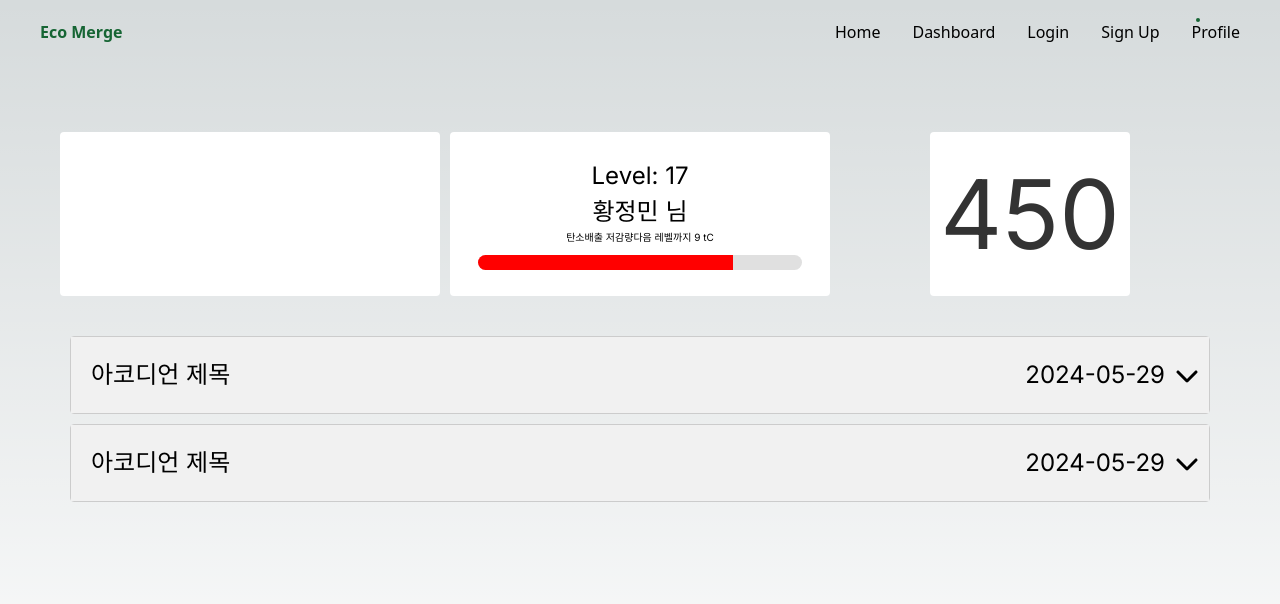
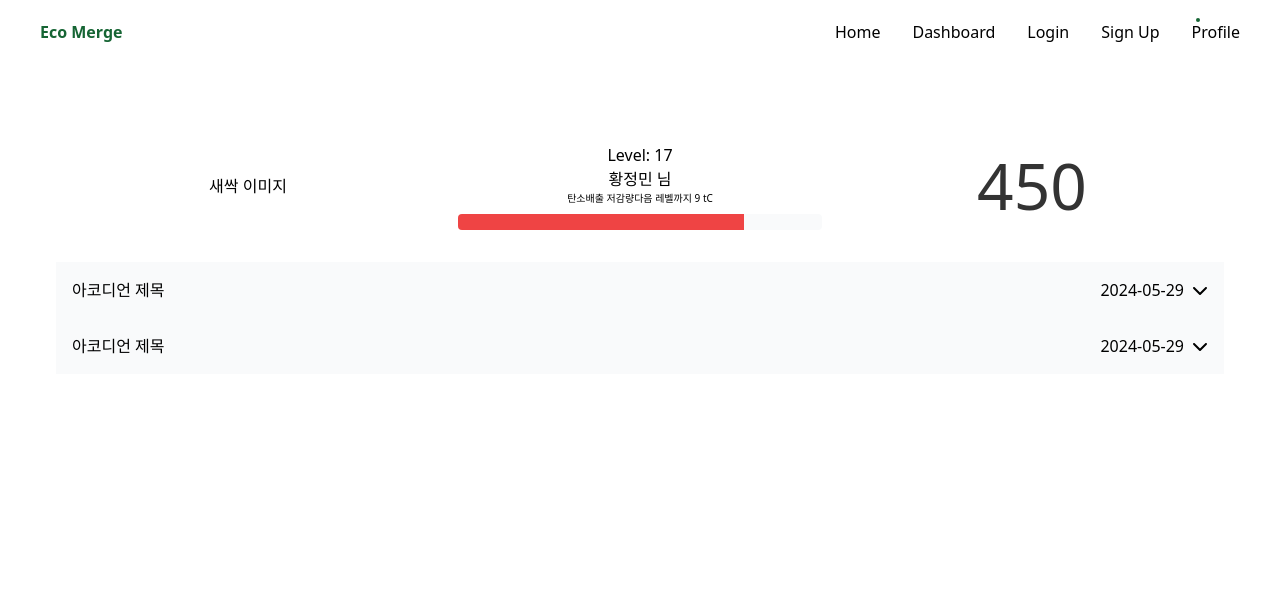
Before and after one commit to skkuse/2024spring_41class_team5, a Next.js app in the folder FE/: page /profile in a window 1280 px wide. Shown: the top 604 px of the page. Built offline with nearby package versions, Linux system fonts and the light colour scheme.

Commit message:
feat: migrate styled components to tailwindCSS

```diff
--- a/FE/package.json
+++ b/FE/package.json
@@ -18,10 +18,8 @@
     "monaco-editor": "^0.48.0",
     "next": "14.2.3",
     "react": "^18",
-    "react-dom": "^18",
-    "sass": "^1.77.2",
     "react-copy-to-clipboard": "^5.1.0",
-    "styled-components": "^6.1.11"
+    "react-dom": "^18"
   },
   "devDependencies": {
     "@types/node": "^20",
--- a/FE/src/app/globals.css
+++ b/FE/src/app/globals.css
@@ -2,30 +2,6 @@
 @tailwind components;
 @tailwind utilities;
 @import '/fonts/pretendard.css';
-
-:root {
-  --foreground-rgb: 0, 0, 0;
-  --background-start-rgb: 214, 219, 220;
-  --background-end-rgb: 255, 255, 255;
-}
-
-@media (prefers-color-scheme: dark) {
-  :root {
-    --foreground-rgb: 255, 255, 255;
-    --background-start-rgb: 0, 0, 0;
-    --background-end-rgb: 0, 0, 0;
-  }
-}
-
-body {
-  color: rgb(var(--foreground-rgb));
-  background: linear-gradient(
-      to bottom,
-      transparent,
-      rgb(var(--background-end-rgb))
-    )
-    rgb(var(--background-start-rgb));
-}
 
 @layer utilities {
   .text-balance {
@@ -33,16 +9,18 @@ body {
   }
 }
 
+/* globals.css */
+* {
+  @apply box-border;
+}
 
-
-/* globals.css */
 .grid-container {
   display: grid;
   grid-template-columns: repeat(3, 1fr);
   grid-template-rows: repeat(3, 1fr);
   gap: 10px;
   height: 300px; /* 그리드 컨테이너의 전체 높이 */
-  width: 600px;  /* 그리드 컨테이너의 전체 너비 */
+  width: 600px; /* 그리드 컨테이너의 전체 너비 */
 }
 
 .grid-item {
@@ -57,7 +35,7 @@ body {
 
 .large-cell {
   grid-column: 1 / span 3; /* 3개의 열을 차지 */
-  grid-row: 2 / span 2;    /* 2개의 행을 차지 */
+  grid-row: 2 / span 2; /* 2개의 행을 차지 */
 }
 
 #level {
@@ -69,7 +47,7 @@ body {
   text-align: left;
 }
 
-#userIcon{
+#userIcon {
   font-family: 'Poppins' sans-serif;
   box-sizing: border-box;
   padding: 10px;
@@ -78,7 +56,7 @@ body {
   background: #fff;
 }
 
-#userInfo{
+#userInfo {
   font-family: 'Poppins' sans-serif;
   box-sizing: border-box;
   padding: 10px;
@@ -112,21 +90,21 @@ body {
   color: black;
 }
 
-.default_css{
+.default_css {
   margin: 0;
   padding: 0;
   font-family: 'Poppins' sans-serif;
   box-sizing: border-box;
 }
 
-#accordian{
+#accordian {
   margin: 100px auto;
   width: 600px;
   display: flex;
   flex-direction: column;
 }
 
-#accordion li{
+#accordion li {
   list-style: none;
   width: 100%;
   margin-bottom: 10px;
@@ -135,7 +113,7 @@ body {
   border-radius: 4px;
 }
 
-#accordion li label{
+#accordion li label {
   padding: 10px;
   display: flex;
   align-items: center;
@@ -146,17 +124,17 @@ body {
   color: #c20000;
 }
 
-#accordion li label span{
+#accordion li label span {
   transform: rotate(90deg);
   font-size: 22px;
   color: #333;
 }
 
-#accordion label + input[type="radio"]{
+#accordion label + input[type='radio'] {
   display: none;
 }
 
-#accordion .content{
+#accordion .content {
   padding: 0 10px;
   line-height: 26px;
   max-height: 0;
@@ -164,6 +142,6 @@ body {
   transition: max-height 0.5s;
 }
 
-#accordion label + input[type="radio"]:checked + .content{
+#accordion label + input[type='radio']:checked + .content {
   max-height: 400px;
 }
--- a/FE/src/app/profile/_components/Accordion.tsx
+++ b/FE/src/app/profile/_components/Accordion.tsx
@@ -1,82 +1,7 @@
-import React, { useState } from 'react'
-import styled from 'styled-components'
+import { useState } from 'react'
 import { CopyToClipboard } from 'react-copy-to-clipboard'
 import { FontAwesomeIcon } from '@fortawesome/react-fontawesome'
-import { faChevronDown, faCopy } from '@fortawesome/free-solid-svg-icons'
-
-const AccordionContainer = styled.div`
-  width: 100%;
-  border: 1px solid #ccc;
-  border-radius: 4px;
-  margin-top: 10px;
-`
-
-const AccordionHeader = styled.div`
-  background-color: #f1f1f1;
-  padding: 10px;
-  cursor: pointer;
-  user-select: none;
-  display: flex;
-  justify-content: space-between;
-  align-items: center;
-  color: black;
-`
-
-const HeaderContent = styled.div`
-  display: flex;
-  justify-content: space-between;
-  width: 100%;
-`
-
-const AccordionContent = styled.div<{ isOpen: boolean }>`
-  max-height: ${({ isOpen }) => (isOpen ? '1000px' : '0')};
-  overflow: hidden;
-  transition: max-height 0.8s ease;
-  background-color: white;
-  color: black;
-`
-
-const AccordionDetails = styled.div`
-  padding: 10px;
-  border-top: 1px solid #ccc;
-  background-color: #f9f9f9;
-  color: black;
-`
-
-const CodeEditor = styled.pre`
-  padding: 20px;
-  border-top: 1px solid #ccc;
-  background-color: #f5f5f5;
-  white-space: pre-wrap;
-  position: relative;
-`
-
-const CopyButton = styled.button`
-  position: absolute;
-  top: 10px;
-  right: 10px;
-`
-
-const InfoTable = styled.div`
-  display: grid;
-  grid-template-columns: repeat(5, 1fr);
-  gap: 1px;
-  margin-bottom: 5px;
-  background-color: #ccc;
-  border: 1px solid #ccc;
-  border-radius: 4px;
-`
-
-const InfoRow = styled.div`
-  display: contents;
-`
-
-const InfoCell = styled.div`
-  padding: 10px;
-  background-color: #f7f7f7;
-  text-align: center;
-  border: 1px solid #ccc;
-`
+import { faChevronDown, faChevronUp, faCopy } from '@fortawesome/free-solid-svg-icons'
 
 interface AccordionProps {
   title: string
@@ -85,7 +10,7 @@ interface AccordionProps {
   code: string
 }
 
-const Accordion: React.FC<AccordionProps> = ({ title, date, details, code }) => {
+const Accordion = ({ title, date, details, code }: AccordionProps) => {
   const [isOpen, setIsOpen] = useState(false)
 
   const toggleAccordion = () => {
@@ -96,43 +21,48 @@ const Accordion: React.FC<AccordionProps> = ({ title, date, details, code }) =>
   const detailsArray = details.split(' ')
 
   return (
-    <AccordionContainer>
-      <AccordionHeader onClick={toggleAccordion}>
-        <HeaderContent>
-          <span style={{ margin: 10 }}>{title}</span>
-          <span style={{ margin: 10 }}>{date}</span>
-        </HeaderContent>
-        <FontAwesomeIcon icon={faChevronDown} />
-      </AccordionHeader>
-      <AccordionContent isOpen={isOpen}>
-        <AccordionDetails>
-          <InfoTable>
-            <InfoRow>
-              <InfoCell>아코디언 이름</InfoCell>
-              <InfoCell>날짜</InfoCell>
-              <InfoCell>기존 탄소배출량</InfoCell>
-              <InfoCell>변화된 탄소배출량</InfoCell>
-              <InfoCell>탄소배출량 변화량</InfoCell>
-            </InfoRow>
-            <InfoRow>
-              <InfoCell>{detailsArray[0]}</InfoCell>
-              <InfoCell>{detailsArray[1]}</InfoCell>
-              <InfoCell>{detailsArray[2]}</InfoCell>
-              <InfoCell>{detailsArray[4]}</InfoCell>
-              <InfoCell>{detailsArray[6]}</InfoCell>
-            </InfoRow>
-          </InfoTable>
-        </AccordionDetails>
-        <CodeEditor>
-          <CopyToClipboard text={code}>
-            <CopyButton>
-              <FontAwesomeIcon icon={faCopy} style={{ marginRight: 5 }} />
-            </CopyButton>
-          </CopyToClipboard>
-          {code}
-        </CodeEditor>
-      </AccordionContent>
-    </AccordionContainer>
+    <div className="w-full p-2 bg-gray-50 transition-all">
+      <div
+        className="flex items-center justify-between p-2 select-none cursor-pointer"
+        onClick={toggleAccordion}
+      >
+        <span>{title}</span>
+        <div className="flex gap-2 items-center">
+          <span>{date}</span>
+          <FontAwesomeIcon className="w-4 h-4" icon={isOpen ? faChevronUp : faChevronDown} />
+        </div>
+      </div>
+      <div className={`flex flex-col gap-2 overflow-hidden ${isOpen ? 'h-full' : 'h-0'}`}>
+        <table className="p-2 table-auto text-center border-collapse border-spacing-2">
+          <thead>
+            <tr>
+              <th>아코디언 이름</th>
+              <th>날짜</th>
+              <th>기존 탄소배출량</th>
+              <th>변화된 탄소배출량</th>
+              <th>탄소배출량 변화량</th>
+            </tr>
+          </thead>
+          <tbody>
+            <tr>
+              <td>{detailsArray[0]}</td>
+              <td>{detailsArray[1]}</td>
+              <td>{detailsArray[2]}</td>
+              <td>{detailsArray[4]}</td>
+              <td>{detailsArray[6]}</td>
+            </tr>
+          </tbody>
+        </table>
+        <div className="relative p-2 flex whitespace-pre-wrap">
+          <div className="absolute top-2 right-2">
+            <CopyToClipboard text={code}>
+              <FontAwesomeIcon className="w-4 h-4" icon={faCopy} />
+            </CopyToClipboard>
+          </div>
+          <div className="flex-1">{code}</div>
+        </div>
+      </div>
+    </div>
   )
 }
 
--- a/FE/src/app/profile/_components/ProgressBar.tsx
+++ b/FE/src/app/profile/_components/ProgressBar.tsx
@@ -1,29 +1,7 @@
-import styled from 'styled-components';
+const ProgressBar = ({ dealt }) => (
+  <div className="w-full mt-2 h-4 overflow-hidden rounded bg-gray-50">
+    <div className="h-full bg-red-500 transition-all" style={{ width: `${dealt}%` }} />
+  </div>
+)
 
-const Progress = styled.div`
-  width: 90%;
-  height: 15px;
-  background-color: #e0e0e0;
-  border-radius: 10px;
-  overflow: hidden;
-  margin-top: 10px;
-`;
-
-const Dealt = styled.div<{ dealt: number }>`
-  background-color: ${(props) => props.theme.redColor || 'red'};
-  width: ${(props) => props.dealt}%;
-  height: 100%;
-  transition: width 0.3s ease-in-out;
-`;
-
-interface ProgressBarProps {
-  dealt: number;
-}
-
-const ProgressBar: React.FC<ProgressBarProps> = ({ dealt }) => (
-  <Progress>
-    <Dealt dealt={dealt} />
-  </Progress>
-);
-
-export default ProgressBar;
+export default ProgressBar
--- a/FE/src/app/profile/page.tsx
+++ b/FE/src/app/profile/page.tsx
@@ -1,68 +1,9 @@
 'use client' // 클라이언트 컴포넌트로 지정
 
-import React, { useEffect, useState } from 'react'
-import { Inter } from 'next/font/google'
+import { useEffect, useState } from 'react'
 import ProgressBar from './_components/ProgressBar'
 import Accordion from './_components/Accordion'
-import styled, { ThemeProvider } from 'styled-components'
 import '../globals.css'
-
-const inter = Inter({ subsets: ['latin'] })
-
-const GridContainer = styled.div`
-  display: grid;
-  grid-template-columns: repeat(3, 1fr);
-  grid-template-rows: auto;
-  gap: 10px;
-  margin: 20px 20px; /* 양 옆에 20px 마진 추가 */
-`
-
-const GridItem = styled.div`
-  display: flex;
-  justify-content: center;
-  align-items: center;
-  font-size: 24px;
-  color: white;
-  flex-direction: column; /* 세로 정렬을 위해 추가 */
-`
-
-const FlexContainer = styled.div`
-  display: flex;
-  justify-content: space-between;
-  width: 100%;
-`
-
-const LeftAlignedText = styled.div`
-  text-align: left; /* 텍스트를 왼쪽으로 정렬 */
-`
-
-const RightAlignedText = styled.div`
-  text-align: right; /* 텍스트를 오른쪽으로 정렬 */
-`
-
-const theme = {
-  redColor: 'red',
-}
-
-const InfoTable = styled.div`
-  display: grid;
-  grid-template-columns: repeat(2, 1fr);
-  gap: 10px;
-  margin-bottom: 20px;
-  padding: 10px;
-  background-color: #f7f7f7;
-  border: 1px solid #ccc;
-  border-radius: 4px;
-`
-
-const InfoRow = styled.div`
-  display: flex;
-  justify-content: space-between;
-`
-
-const InfoCell = styled.div`
-  padding: 5px 10px;
-`
 
 const getNextLevelExperience = (lev: number): number => {
   return Math.floor(100 * Math.pow(1.1, lev - 1)) // 경험치 요구량을 점차 증가시키는 공식
@@ -121,23 +62,20 @@ export default function Home() {
   const neededCarbonReduction = Math.floor(neededForNextLevel) // 필요한 경험치를 탄소 배출량으로 변환
 
   return (
-    <ThemeProvider theme={theme}>
-      <div className={inter.className}>
-        <GridContainer>
-          <GridItem id="userIcon" style={{}}>
+    <main>
+      <section className="grid grid-cols-3 gap-2 m-4">
+        <div className="flex flex-col items-center justify-center" id="userIcon">
           새싹 이미지
-          </GridItem>
+        </div>
 
-          <GridItem id="userInfo" style={{}}>
+        <div className="flex flex-col items-center justify-center" id="userInfo">
           <div id="level">Level: {level}</div>
-            <div id="username" style={{ textAlign: 'left', color: 'black' }}>
-              {username} 님
+          <div id="username">{username} 님</div>
+          <div id="progessBarName">
+            <div className="flex justify-between w-full">
+              <div className="text-left">탄소배출 저감량</div>
+              <div className="text-right">다음 레벨까지 {neededCarbonReduction} tC</div>
             </div>
-            <div id="progessBarName">
-              <FlexContainer>
-                <LeftAlignedText>탄소배출 저감량</LeftAlignedText>
-                <RightAlignedText>다음 레벨까지 {neededCarbonReduction} tC</RightAlignedText>
-              </FlexContainer>
           </div>
           <ProgressBar
             dealt={
@@ -146,15 +84,15 @@ export default function Home() {
               100
             }
           />
-          </GridItem>
+        </div>
 
-          <GridItem id="carbonEmission" style={{}}>
+        <div className="flex flex-col items-center justify-center" id="carbonEmission">
           <div className="counter" id="counter">
             {counter}
           </div>
-          </GridItem>
+        </div>
 
-          <GridItem className="large-cell" id="history" style={{ padding: '10px' }}>
+        <div className="flex flex-col items-center justify-center large-cell" id="history">
           <Accordion
             title="아코디언 제목"
             date="2024-05-29"
@@ -173,9 +111,8 @@ export default function Home() {
   console.log('Hello, world!');
 </div>`}
           />
-          </GridItem>
-        </GridContainer>
         </div>
-    </ThemeProvider>
+      </section>
+    </main>
   )
 }
```
Also changed, not shown: 1 other file (tests, documents, lock files or other folders). Lines whose indentation alone changed are shown as unchanged.
